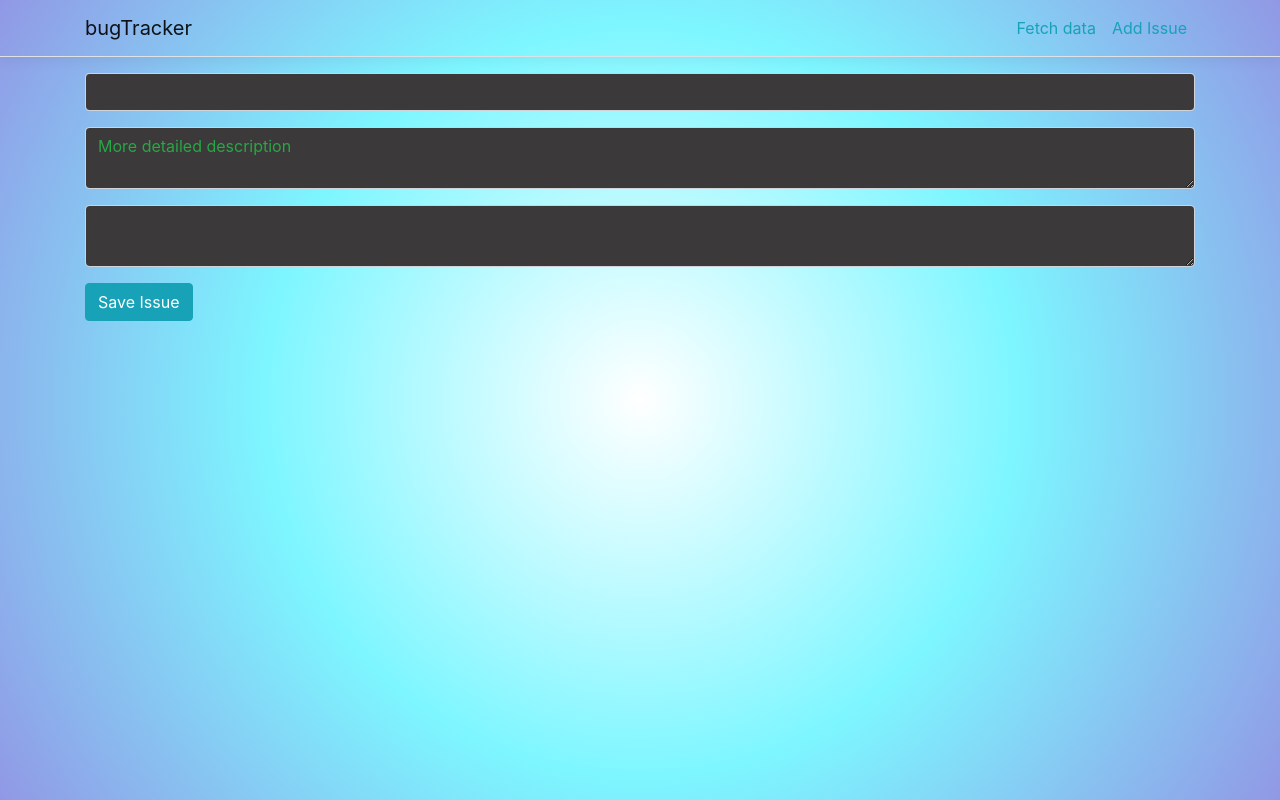
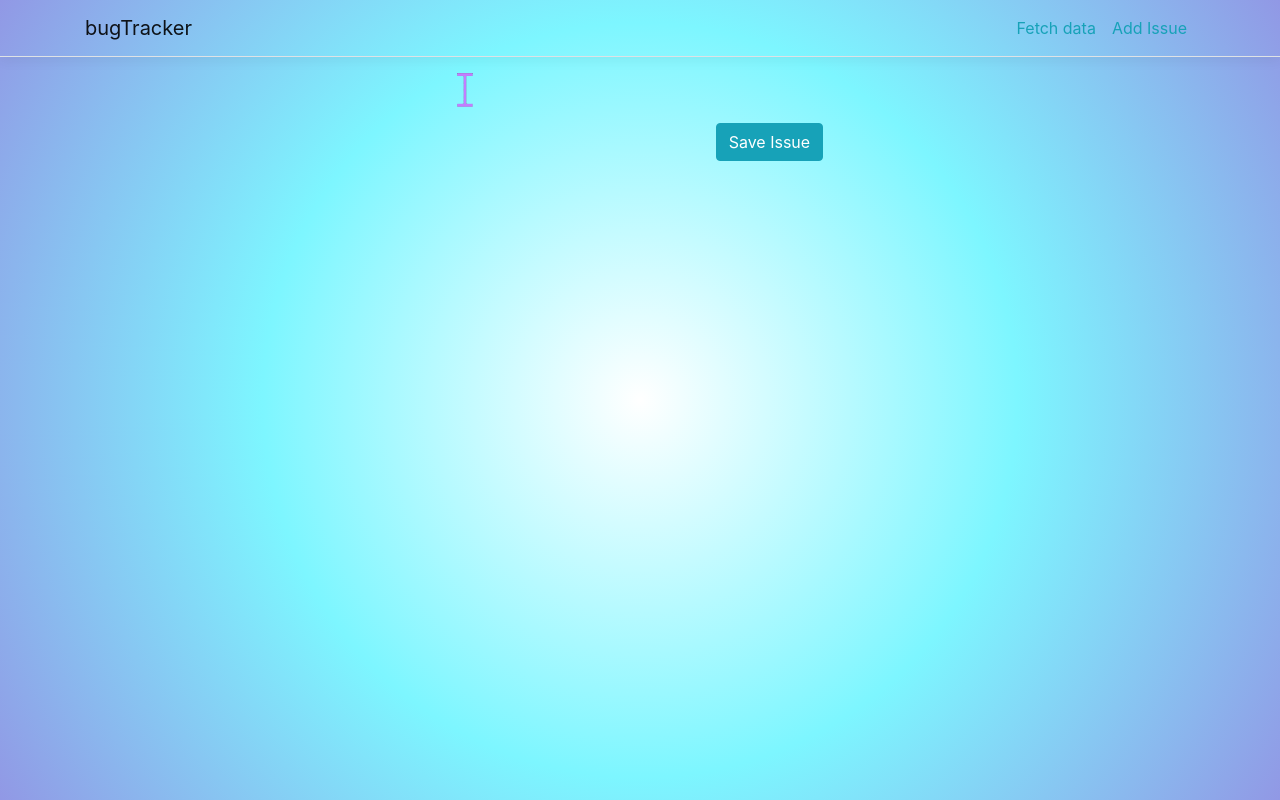
Before and after one commit to LeilaniL/bug-tracker, a React (Create React App) app in the folder BugTrackerReact/ClientApp/: page /issues/create in a window 1280 px wide. Built offline with nearby package versions, Linux system fonts and the light colour scheme.

Commit message:
add text input carat logo

```diff
--- a/BugTrackerReact/ClientApp/src/components/IssueForm.js
+++ b/BugTrackerReact/ClientApp/src/components/IssueForm.js
@@ -4,6 +4,7 @@
 import React, { Component } from 'react';
 import { Button, Form, FormGroup, Label, Input, FormText } from 'reactstrap';
 import { Redirect } from 'react-router-dom';
+import testPic from '../img/text-input-caret.png';
 
 async function postIssue(values) {
   const response = await fetch("api/Issues/Create", {
@@ -25,6 +26,7 @@ export class IssueForm extends Component {
       Description: "More detailed description",
       Redirect: false,
       RightSteps: "",
+      CursorDisplay: true
       // issueTags: []
     }
   }
@@ -57,26 +59,27 @@ export class IssueForm extends Component {
 
   render() {
     return this.state.Redirect ? <Redirect to="/fetch-data" /> : (
-      <Form onSubmit={this.handleSubmit}>
-        <FormGroup>
-          <Input className="text-primary" style={{ backgroundColor: "#3b3939" }} type="text" name="issueName" value={this.state.issueName} required
+      <Form onFocus={() => !this.state.CursorDisplay} onSubmit={this.handleSubmit} style={{ margin: "auto", width: "33%" }}>
+        {/* <FormGroup>
+          <Input className="text-primary" style={{ backgroundColor: "transparent", outline: "none", border: "none" }} type="text" name="issueName" value={this.state.issueName} required
             onChange={this.handleInputChange}
             onFocus={this.clearValues} />
-        </FormGroup>
+        </FormGroup> */}
         <FormGroup>
-          <Input className="text-success" style={{ backgroundColor: "#3b3939" }} type="textarea" id="Description" name="Description"
+          {this.state.CursorDisplay ? <img src={testPic} alt="test" style={{ width: "1em" }} /> : <Input style={{ color: "dark-gray", backgroundColor: "transparent", outline: "none", border: "none" }} type="textarea" id="Description" name="Description"
             value={this.state.Description}
             onChange={this.handleInputChange}
-            onFocus={this.clearValues} />
+            onFocus={this.clearValues} >
+          </Input>}
         </FormGroup>
-        <FormGroup>
+        {/* <FormGroup>
           <Input className="text-info" style={{ backgroundColor: "#3b3939" }} type="textarea" id="RightSteps" name="RightSteps"
             value={this.state.RightSteps}
             onChange={this.handleInputChange}
             onFocus={this.clearValues} />
-        </FormGroup>
-        <Button color="info" type="submit">Save Issue</Button>
-      </Form>
+        </FormGroup> */}
+        <Button color="info" type="submit" style={{ float: "right" }}>Save Issue</Button>
+      </Form >
     )
   }
 }
```
Also changed, not shown: BugTrackerReact/ClientApp/src/img/text-input-caret.png (added).
